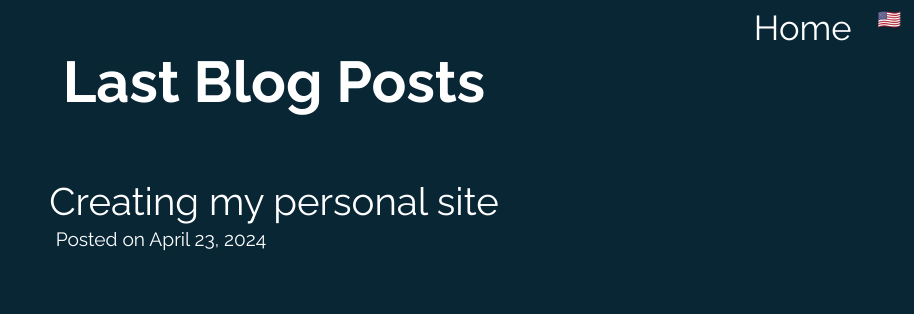
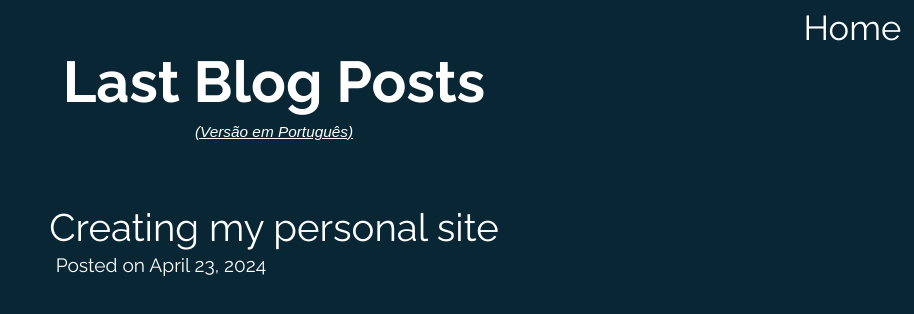
Before and after one commit to JhonattasFerreira/my-site, a Next.js app: page /blog in a window 1280 px wide. Shown: the top 314 px of the page, without its empty margins (366-1280 px from the left). Built offline with nearby package versions, Linux system fonts and the light colour scheme; a web font is replaced by a local one.

Commit message:
change icon to name

```diff
--- a/pages/blog/blog.module.css
+++ b/pages/blog/blog.module.css
@@ -14,8 +14,8 @@
 
 .title {
   display: flex;
-  flex-direction: row;
-  justify-content: center;
+  flex-direction: column;
+  align-items: center;
 }
 
 .titleName {
@@ -26,13 +26,19 @@
 .button {
   background: none;
   border: none;
+  color: white;
+  cursor: pointer;
+  text-decoration: underline;
   padding: 0;
-  margin: 0;
-  outline: inherit;
-  font-size: 5vw;
-  margin-bottom: auto;
-  cursor: pointer;
-  padding-left: 3vw;
+  padding-top: 1vh;
+}
+
+.button:hover {
+  color: #9ec8b9;
+}
+
+.button em {
+  font-size: 3vw;
 }
 
 .listBlogPosts {
@@ -78,8 +84,8 @@
     padding-left: 1vw;
   }
 
-  .button {
-    font-size: 2.5vw;
+  .button em {
+    font-size: 1.8vw;
   }
 }
 
@@ -106,8 +112,7 @@
     padding-bottom: 5vh;
   }
 
-  .button {
-    font-size: 1.5vw;
-    padding-left: 2vw;
+  .button em {
+    font-size: 1.2vw;
   }
 }
--- a/pages/blog/index.js
+++ b/pages/blog/index.js
@@ -12,14 +12,20 @@ const Blog = () => {
   return (
     <div className={styles.container}>
       <header>
-        <NavItem item={{ name: "Home", url: "/" }}>
+        <NavItem item={{ name: "Home", url: "/" }}></NavItem>
+      </header>
+      <main className={styles.mainContent}>
+        <div className={styles.title}>
+          <h1 className={styles.titleName}>
+            {language === "en" ? "Last Blog Posts" : "Últimas Postagens"}
+          </h1>
           {language === "en" ? (
             <button
               title="Change to Brazilian Portuguese"
               className={styles.button}
               onClick={() => setLanguage("pt-br")}
             >
-              🇺🇸
+              <em>(Versão em Português)</em>
             </button>
           ) : (
             <button
@@ -27,16 +33,9 @@ const Blog = () => {
               className={styles.button}
               onClick={() => setLanguage("en")}
             >
-              🇧🇷
+              <em>(English version)</em>
             </button>
           )}
-        </NavItem>
-      </header>
-      <main className={styles.mainContent}>
-        <div className={styles.title}>
-          <h1 className={styles.titleName}>
-            {language === "en" ? "Last Blog Posts" : "Últimas Postagens"}
-          </h1>
         </div>
 
         <div className={styles.listBlogPosts}>
```
